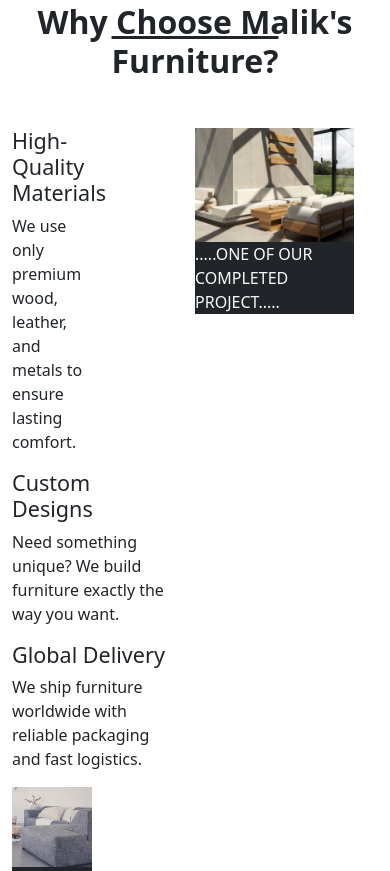
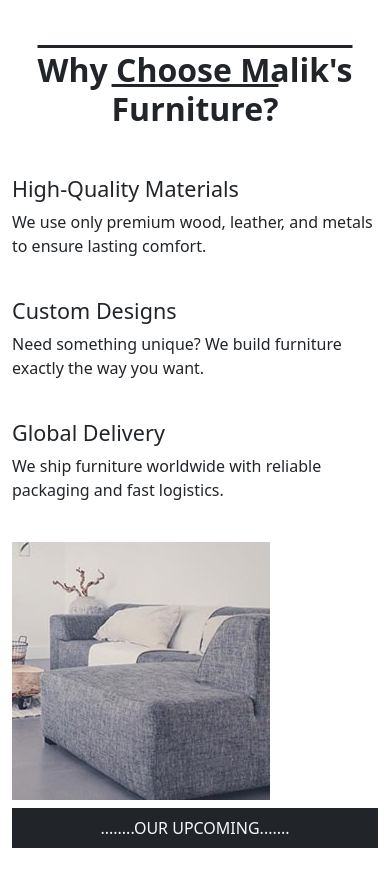
Before and after one commit to me-bilal-2/client-website, a plain HTML site: page index.html in a window 390 px wide. Shown: the part 7269-8140 px from the top of the page. Drawn offline with nearby package versions, Linux system fonts and the light colour scheme.

Commit message:
this is the update for mobile responsive

```diff
--- a/index.html
+++ b/index.html
@@ -140,39 +140,41 @@
 </section>
 
 <!--  WHY CHOOSE US -->
-<section class="why-choose-us">
+<section class="why-choose-us py-5">
   <div class="container">
-    <h2 class="headings mb-5 mt-5">Why Choose Malik's Furniture?</h2>
-    <div class="row mt-5 w-100 mb-5">
-      <!-- Left Column: Information Grid -->
-      <div class="col-sm-12 w-50 col-lg-6 col-md-6">
-        <div class="w-50">
+    <h2 class="headings mb-5 text-center">Why Choose Malik's Furniture?</h2>
+    <div class="row">
+      <!-- Left Column: Info Grid -->
+      <div class="col-lg-6 mb-4">
+        <div class="row g-4">
+          <div class="col-12 col-md-6">
             <h4>High-Quality Materials</h4>
             <p>We use only premium wood, leather, and metals to ensure lasting comfort.</p>
           </div>
-        <div>
+          <div class="col-12 col-md-6">
             <h4>Custom Designs</h4>
             <p>Need something unique? We build furniture exactly the way you want.</p>
           </div>
-        <div>
+          <div class="col-12 col-md-6">
             <h4>Global Delivery</h4>
             <p>We ship furniture worldwide with reliable packaging and fast logistics.</p>
           </div>
-        <div>
-          <img class="w-50" src="./project2.jpeg" alt="Upcoming furniture project">
-          <p class="bg-dark w-50 text-light">........OUR UPCOMING.......</p>
+          <div class="col-12">
+            <img class="img-fluid mb-2" src="./project2.jpeg" alt="Upcoming furniture project">
+            <p class="bg-dark text-light p-2 text-center">........OUR UPCOMING.......</p>
           </div>
         </div>
-      <!-- Right Column: Images & Projects -->
-      <div class="col-sm-12 w-50 col-lg-6 col-md-6">
-        <div>
-          <img class="w-100"  src="./RESTAURANT.jpg" alt="Completed restaurant furniture project">
-          <p class="bg-dark  text-light">.....ONE OF OUR COMPLETED PROJECT.....</p>
       </div>
+
+      <!-- Right Column: Completed Project -->
+      <div class="col-lg-6">
+        <img class="img-fluid mb-2" src="./RESTAURANT.jpg" alt="Completed restaurant furniture project">
+        <p class="bg-dark text-light p-2 text-center">.....ONE OF OUR COMPLETED PROJECT.....</p>
       </div>
     </div>
   </div>
 </section>
+
 
 <!--  NEWSLETTER SIGNUP -->
 <section class="newsletter mb-5">
```
Lines whose indentation alone changed are shown as unchanged.
